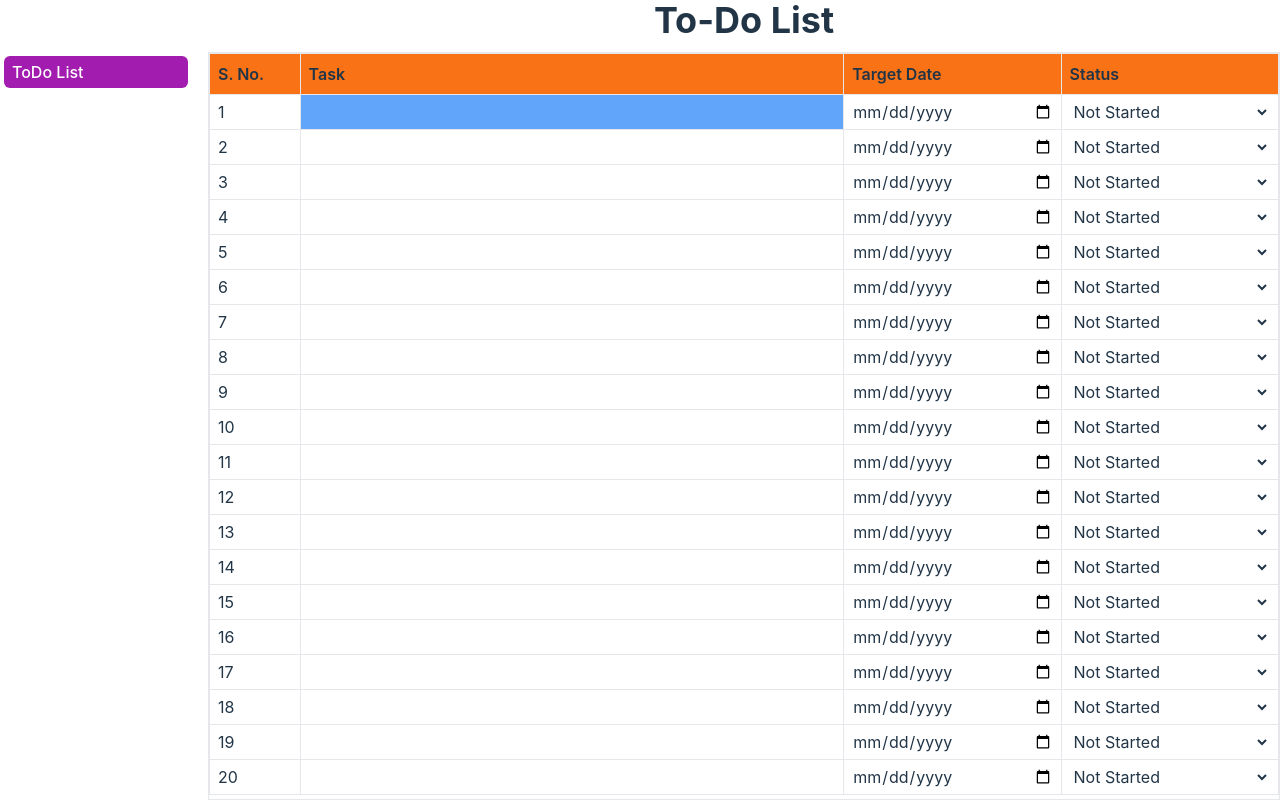
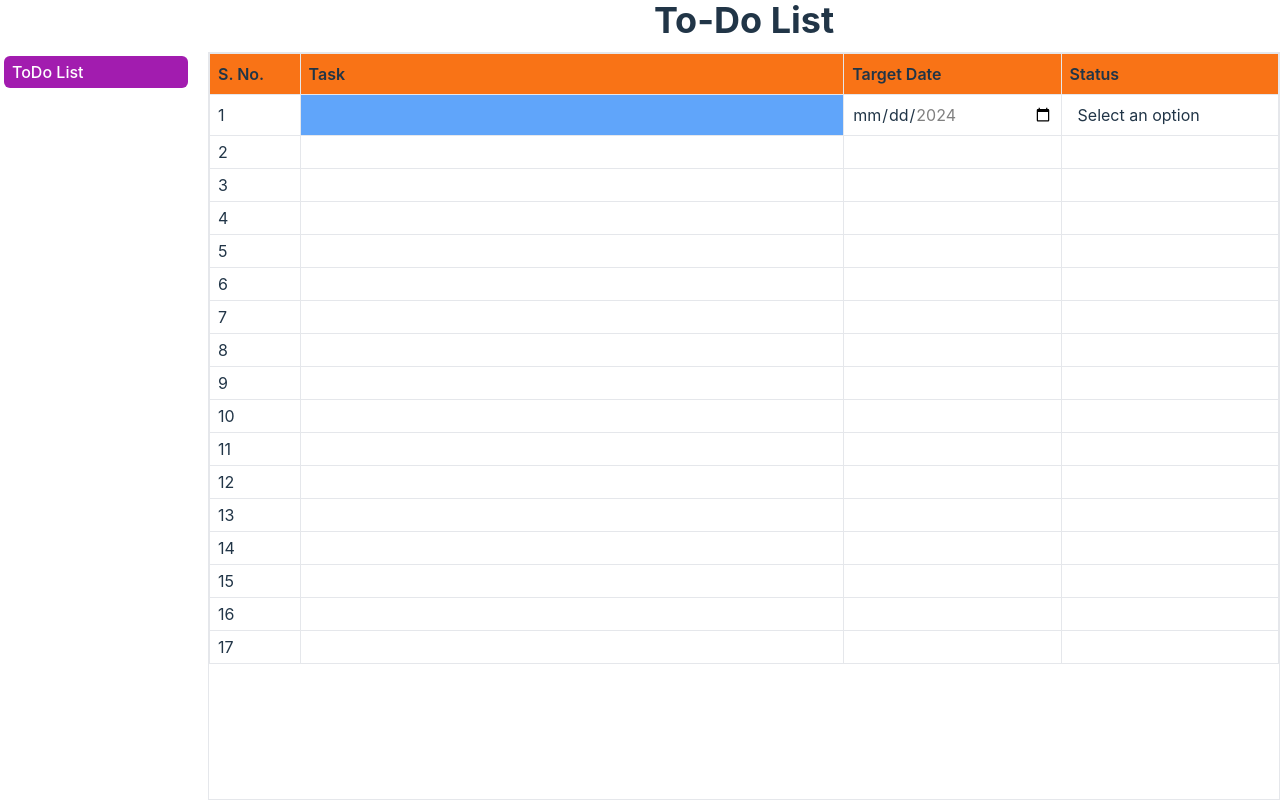
Before and after one commit to Raghunandan1451/DTD-Tasks, a React (Vite) app: page /todo in a window 1280 px wide. Built offline with nearby package versions, Linux system fonts and the light colour scheme.

Commit message:
feat: Todo List 1. FInalized table view 2. Created file for different input cell

```diff
--- a/src/components/Table/CellType.jsx
+++ b/src/components/Table/CellType.jsx
@@ -1,93 +1,21 @@
-import { useTableContext } from './TableContext';
+import DatePicker from './Fields/DatePicker';
+import Dropdown from './Fields/Dropdown';
+import TextInput from './Fields/TextInput';
 
 const CellType = (props) => {
-	const { columnType, column, row, rowIndex, colIndex } = props;
+	const { columnType } = props;
 
-	const { handleCellDataChange, setActiveCell, inputRefs } =
-		useTableContext();
+	switch (columnType) {
+		case 'text':
+			return <TextInput {...props} />;
+		case 'date':
+			return <DatePicker {...props} />;
+		case 'dropdown':
+			return <Dropdown {...props} />;
 
-	let CellContent = null;
-	if (columnType === 'text') {
-		CellContent = (
-			<input
-				type="text"
-				value={row[column.key]}
-				onChange={(e) =>
-					handleCellDataChange(rowIndex, column.key, e.target.value)
-				}
-				ref={(el) =>
-					(inputRefs.current[`${rowIndex}-${colIndex}`] = el)
-				}
-				className="w-full bg-transparent outline-none"
-				onFocus={() =>
-					setActiveCell({
-						row: rowIndex,
-						col: colIndex,
-					})
-				}
-			/>
-		);
-	} else if (columnType === 'date') {
-		CellContent = (
-			<input
-				type="date"
-				value={row[column.key]}
-				onChange={(e) =>
-					handleCellDataChange(rowIndex, column.key, e.target.value)
-				}
-				className="w-full bg-transparent outline-none"
-				onFocus={() =>
-					setActiveCell({
-						row: rowIndex,
-						col: colIndex,
-					})
-				}
-			/>
-		);
-	} else if (column.type === 'dropdown') {
-		CellContent = (
-			<select
-				value={row[column.key]}
-				onChange={(e) =>
-					handleCellDataChange(rowIndex, column.key, e.target.value)
-				}
-				className="w-full bg-transparent outline-none"
-				onFocus={() =>
-					setActiveCell({
-						row: rowIndex,
-						col: colIndex,
-					})
-				}>
-				{column.options.map((option) => (
-					<option key={option} value={option}>
-						{option}
-					</option>
-				))}
-			</select>
-		);
-	} else {
-		CellContent = (
-			<input
-				type="text"
-				value={row[column.key]}
-				onChange={(e) =>
-					handleCellDataChange(rowIndex, column.key, e.target.value)
-				}
-				ref={(el) =>
-					(inputRefs.current[`${rowIndex}-${colIndex}`] = el)
-				}
-				className="w-full bg-transparent outline-none"
-				onFocus={() =>
-					setActiveCell({
-						row: rowIndex,
-						col: colIndex,
-					})
-				}
-			/>
-		);
+		default:
+			return <TextInput {...props} />;
 	}
-
-	return <>{CellContent}</>;
 };
 
 export default CellType;
--- a/src/components/Table/EditableTable.jsx
+++ b/src/components/Table/EditableTable.jsx
@@ -3,6 +3,23 @@ import { handleKeyDown } from '../../utils/keyEvents';
 import TableRow from './TableRow';
 import TableHeader from './TableHeader';
 import { TableProvider } from './TableContext';
+
+const columns = [
+	{ key: 'task', type: 'text', header: 'Task', className: 'w-1/2' },
+	{
+		key: 'target',
+		type: 'date',
+		header: 'Target Date',
+		className: 'w-1/5',
+	},
+	{
+		key: 'status',
+		type: 'dropdown',
+		header: 'Status',
+		className: 'w-1/5',
+		options: ['Not Started', 'In Progress', 'Completed'],
+	},
+];
 
 const EditableTable = () => {
 	const [data, setData] = useState([{ task: '', target: '', status: '' }]);
@@ -28,23 +45,6 @@ const EditableTable = () => {
 		};
 	}, []);
 
-	const columns = [
-		{ key: 'task', type: 'text', header: 'Task', className: 'w-1/2' },
-		{
-			key: 'target',
-			type: 'date',
-			header: 'Target Date',
-			className: 'w-1/5',
-		},
-		{
-			key: 'status',
-			type: 'dropdown',
-			header: 'Status',
-			className: 'w-1/5',
-			options: ['Not Started', 'In Progress', 'Completed'],
-		},
-	];
-
 	const handleCellDataChange = (rowIndex, columnKey, newValue) => {
 		setData((prevData) =>
 			prevData.map((row, i) =>
@@ -64,24 +64,18 @@ const EditableTable = () => {
 	useEffect(() => {
 		let currentInput =
 			inputRefs.current[`${activeCell.row}-${activeCell.col}`];
+		// console.log(currentInput);
 		if (currentInput) {
 			currentInput.focus();
 		}
 	}, [activeCell]);
 
-	const rowsToRender =
-		data.length >= minRows
-			? data
-			: [
-					...data,
-					...Array.from({ length: minRows - data.length }).map(
-						(_, index) => ({
-							task: '',
-							target: '',
-							status: '',
-						})
-					),
-			  ];
+	const rowsToRender = [
+		...data,
+		...Array.from({ length: Math.max(minRows - data.length, 0) }).map(
+			() => ({})
+		), // Render empty rows till minRows < data.length
+	];
 
 	const contextValue = {
 		handleCellDataChange,
@@ -98,9 +92,8 @@ const EditableTable = () => {
 				ref={containerRef}
 				onKeyDown={handleCellChange}>
 				<table className="min-w-full table-auto">
-					{/* Table Header */}
 					<TableHeader columns={columns} />
-					{/* Table Body */}
+
 					<tbody ref={cellRef}>
 						{rowsToRender.map((row, rowIndex) => (
 							<TableRow
--- /dev/null
+++ b/src/components/Table/Fields/DatePicker.jsx
@@ -0,0 +1,57 @@
+import { useState } from 'react';
+import { useTableContext } from '../TableContext';
+
+const DatePicker = (props) => {
+	const { column, row, rowIndex, colIndex } = props;
+	const { handleCellDataChange, setActiveCell, inputRefs } =
+		useTableContext();
+	const [isError, setIsError] = useState(false);
+
+	// Calculate the date range: today to one month from today
+	const today = new Date();
+	const oneMonthFromToday = new Date();
+	oneMonthFromToday.setMonth(oneMonthFromToday.getMonth() + 1);
+
+	const formatDateToISO = (date) => date.toISOString().split('T')[0];
+
+	const validateDate = (e) => {
+		if (e.key === 'Enter') {
+			const inputDate = new Date(e.target.value);
+			// Validate against min and max dates
+			if (inputDate < today || inputDate > oneMonthFromToday) {
+				alert(
+					'Date cannot be earlier than today OR later than one month from today.'
+				);
+				setIsError(true);
+				e.preventDefault(); // Block default behavior
+				e.stopPropagation(); // Stop further handling
+			} else {
+				setIsError(false);
+				setActiveCell({
+					row: rowIndex,
+					col: colIndex,
+				});
+			}
+		}
+	};
+
+	return (
+		<input
+			type="date"
+			ref={(el) => (inputRefs.current[`${rowIndex}-${colIndex}`] = el)}
+			value={row[column.key] || ''}
+			onChange={(e) =>
+				handleCellDataChange(rowIndex, column.key, e.target.value)
+			}
+			onKeyDown={validateDate}
+			onFocus={() => setActiveCell({ row: rowIndex, col: colIndex })}
+			className={`w-full bg-transparent outline-none ${
+				isError ? 'text-red-500' : ''
+			}`}
+			min={formatDateToISO(today)}
+			max={formatDateToISO(oneMonthFromToday)}
+		/>
+	);
+};
+
+export default DatePicker;
--- /dev/null
+++ b/src/components/Table/Fields/Dropdown.jsx
@@ -0,0 +1,76 @@
+import { useEffect, useState } from 'react';
+import { useTableContext } from '../TableContext';
+
+const Dropdown = ({ column, row, rowIndex, colIndex }) => {
+	const { handleCellDataChange, setActiveCell, inputRefs } =
+		useTableContext();
+	const [isOpen, setIsOpen] = useState(false);
+	const [focusedIndex, setFocusedIndex] = useState(-1);
+
+	const options = column.options || [];
+
+	const toggleDropdown = () => setIsOpen((prev) => !prev);
+	const closeDropdown = () => setIsOpen(false);
+
+	const handleKeyDown = (e) => {
+		if (e.key === 'ArrowDown') {
+			setFocusedIndex((prev) => (prev + 1) % options.length);
+			setIsOpen(true);
+		} else if (e.key === 'ArrowUp') {
+			setFocusedIndex(
+				(prev) => (prev - 1 + options.length) % options.length
+			);
+			setIsOpen(true);
+		} else if (e.key === 'Enter' && focusedIndex >= 0) {
+			handleSelect(options[focusedIndex]);
+		} else if (e.key === 'Escape') {
+			closeDropdown();
+		}
+	};
+
+	const handleSelect = (value) => {
+		handleCellDataChange(rowIndex, column.key, value);
+		closeDropdown();
+	};
+
+	const handleBlur = () => setTimeout(closeDropdown, 100); // Prevent immediate close on option click.
+
+	useEffect(() => {
+		if (isOpen) setFocusedIndex(-1); // Reset focusedIndex when dropdown opens.
+	}, [isOpen]);
+
+	return (
+		<div
+			ref={(el) => (inputRefs.current[`${rowIndex}-${colIndex}`] = el)}
+			tabIndex={0}
+			onFocus={() => {
+				setActiveCell({ row: rowIndex, col: colIndex });
+				toggleDropdown();
+			}}
+			onKeyDown={handleKeyDown}
+			onBlur={handleBlur}
+			className="relative w-full cursor-pointer bg-transparent outline-none">
+			<div className="px-2 py-1">
+				{row[column.key] || 'Select an option'}
+			</div>
+			{isOpen && (
+				<ul className="absolute left-0 top-full z-10 w-full bg-black shadow-lg max-h-40 overflow-y-auto">
+					{options.map((option, index) => (
+						<li
+							key={option}
+							onClick={() => handleSelect(option)}
+							className={`px-2 py-1 hover:bg-blue-500 hover:text-white cursor-pointer ${
+								focusedIndex === index
+									? 'bg-blue-500 text-white'
+									: ''
+							}`}>
+							{option}
+						</li>
+					))}
+				</ul>
+			)}
+		</div>
+	);
+};
+
+export default Dropdown;
--- /dev/null
+++ b/src/components/Table/Fields/TextInput.jsx
@@ -0,0 +1,27 @@
+import { useTableContext } from '../TableContext';
+
+const TextInput = (props) => {
+	const { column, row, rowIndex, colIndex } = props;
+
+	const { handleCellDataChange, setActiveCell, inputRefs } =
+		useTableContext();
+	return (
+		<input
+			type="text"
+			value={row[column.key]}
+			onChange={(e) =>
+				handleCellDataChange(rowIndex, column.key, e.target.value)
+			}
+			ref={(el) => (inputRefs.current[`${rowIndex}-${colIndex}`] = el)}
+			className="w-full bg-transparent outline-none"
+			onFocus={() =>
+				setActiveCell({
+					row: rowIndex,
+					col: colIndex,
+				})
+			}
+		/>
+	);
+};
+
+export default TextInput;
--- a/src/components/Table/TableRow.jsx
+++ b/src/components/Table/TableRow.jsx
@@ -3,12 +3,17 @@ import { useTableContext } from './TableContext';
 
 const TableRow = ({ row, rowIndex, columns }) => {
 	const { activeCell } = useTableContext();
+
+	const isDataRow = Object.keys(row).length > 0; // Check if row contains data
+
 	return (
 		<tr key={rowIndex} className="hover:bg-grey-400 transition-colors">
 			<td className={`py-1 px-2 border`}>{rowIndex + 1}</td>
 			{columns.map((column, colIndex) => {
+				if (isDataRow) {
 					const isActive =
-					activeCell.row === rowIndex && activeCell.col === colIndex;
+						activeCell.row === rowIndex &&
+						activeCell.col === colIndex;
 
 					return (
 						<td
@@ -25,6 +30,13 @@ const TableRow = ({ row, rowIndex, columns }) => {
 							/>
 						</td>
 					);
+				} else {
+					return (
+						<td
+							key={column.key}
+							className={`py-1 px-2 border ${column.className}`}></td>
+					);
+				}
 			})}
 		</tr>
 	);
--- a/src/utils/keyEvents.js
+++ b/src/utils/keyEvents.js
@@ -2,8 +2,8 @@ import { useCallback } from 'react';
 
 export const createNewRow = (setData) => {
 	const newRow = {
-		text: '',
-		date: '',
+		task: '',
+		target: '',
 		status: '',
 	};
 	setData((prevData) => [...prevData, newRow]);
```
Lines whose indentation alone changed are shown as unchanged.
